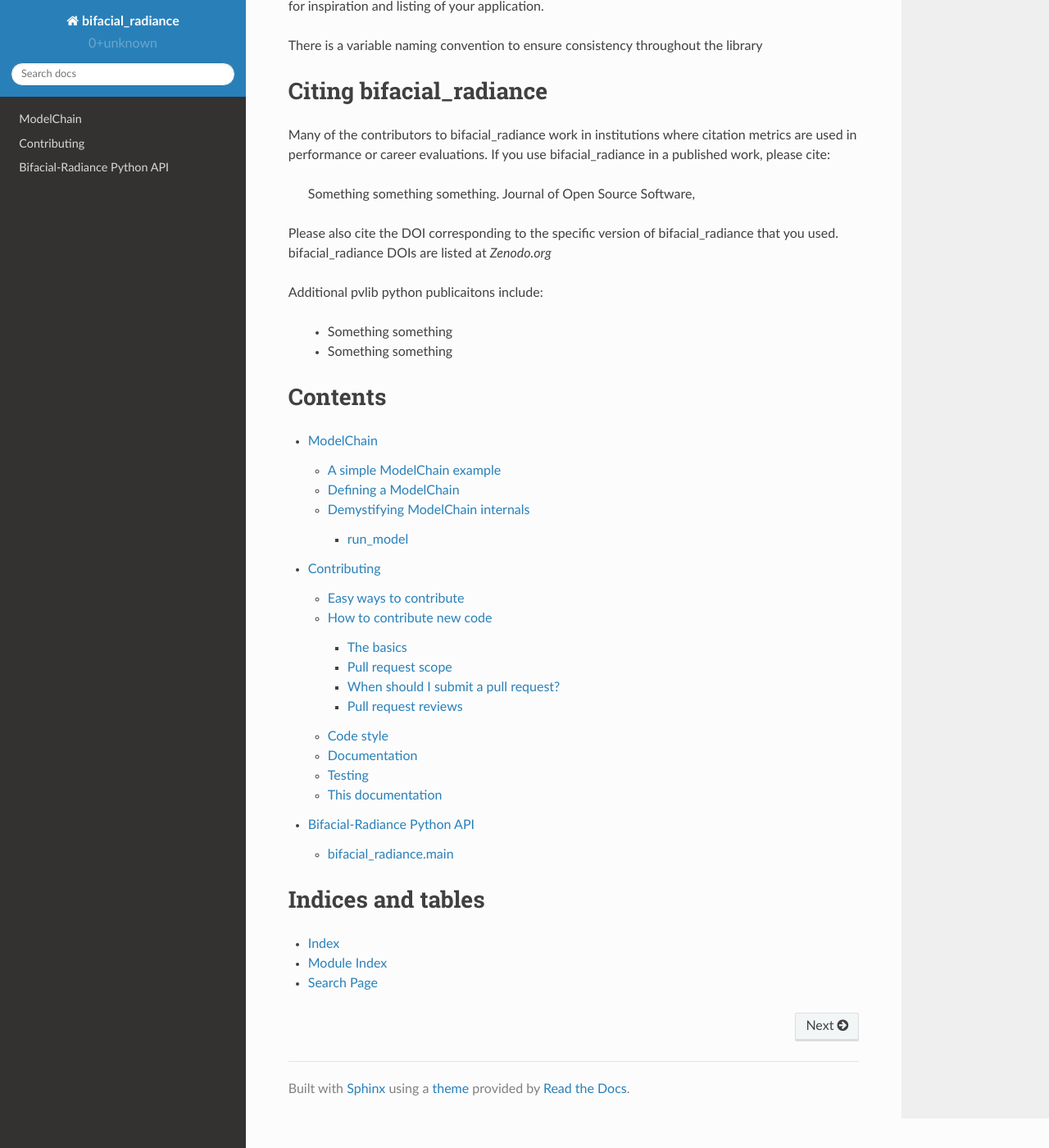
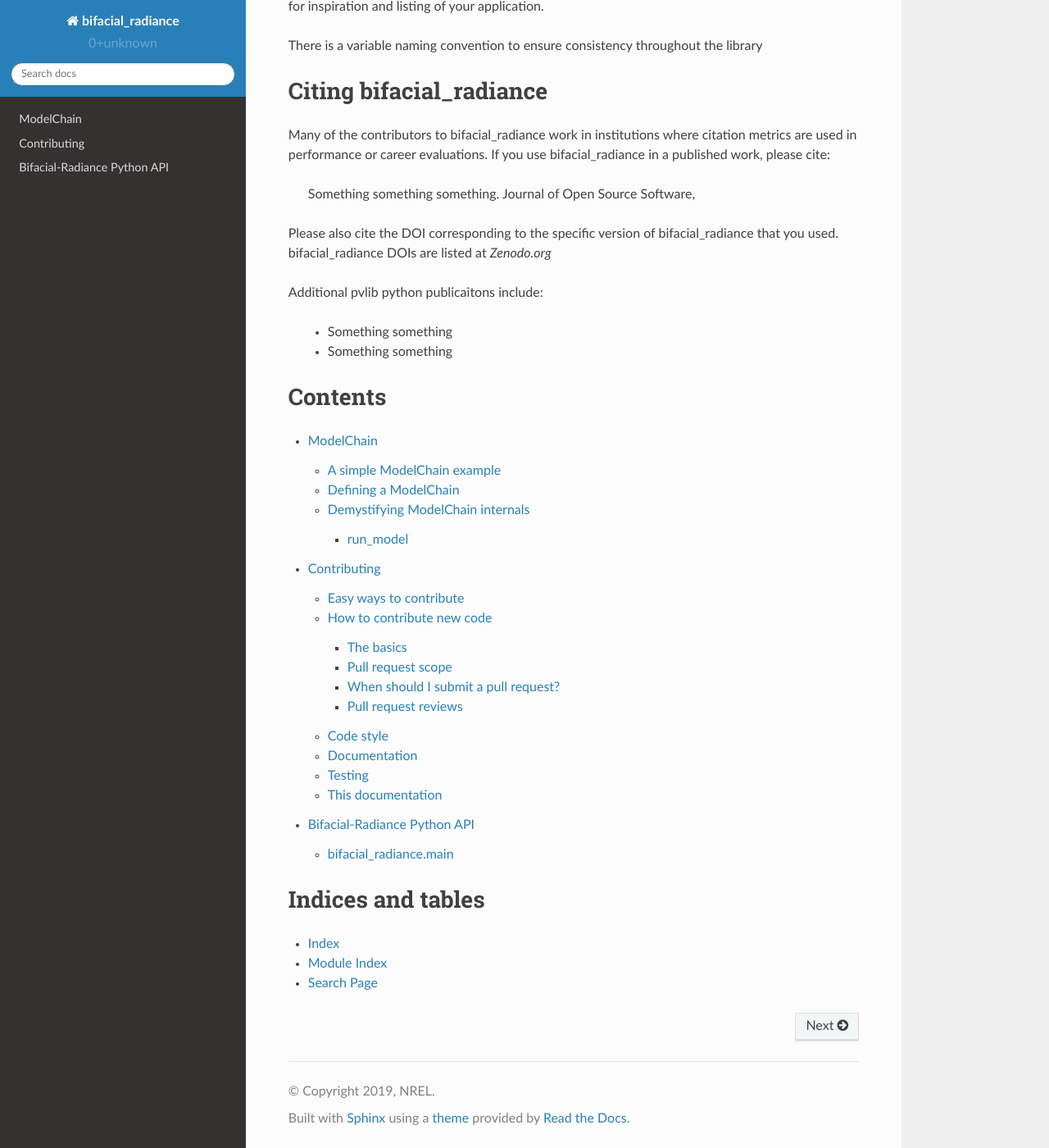
Before and after one commit to NREL/bifacial_radiance, a Sphinx documentation site: the page built from docs/sphinx/source/index.rst, in a window 1280 px wide and 1400 px high, scrolled down 711 px. Shown: the whole window at 82% size. Built offline with Sphinx 7.4.7 and the Read the Docs theme 2.0.0, drawn with Linux system fonts in a browser that asks for light colours.

Commit message:
Simplify conf.py to get working

```diff
--- a/docs/sphinx/source/conf.py
+++ b/docs/sphinx/source/conf.py
@@ -25,6 +25,7 @@
 import sys
 import os
 
+"""
 # Mock modules so RTD works
 try:
     from mock import Mock as MagicMock
@@ -38,7 +39,7 @@
 
 MOCK_MODULES = []
 sys.modules.update((mod_name, Mock()) for mod_name in MOCK_MODULES)
-
+"""
 import pandas as pd
 pd.show_versions()
 
@@ -57,15 +58,16 @@
 # extensions coming with Sphinx (named 'sphinx.ext.*') or your custom
 # ones.
 extensions = [
+    #'sphinx.ext.autodoc',
+    #'sphinx.ext.mathjax',
+    #'sphinx.ext.viewcode',
+    'sphinx.ext.intersphinx',
     'sphinx.ext.autodoc',
-    'sphinx.ext.mathjax',
-    'sphinx.ext.viewcode',
-    'sphinx.ext.intersphinx',
-    'sphinx.ext.extlinks',
-    'sphinx.ext.napoleon',
-    'sphinx.ext.autosummary',
-    'IPython.sphinxext.ipython_directive',
-    'IPython.sphinxext.ipython_console_highlighting',
+    #'sphinx.ext.extlinks',
+    #'sphinx.ext.napoleon',
+    #'sphinx.ext.autosummary',
+    #'IPython.sphinxext.ipython_directive',
+    #'IPython.sphinxext.ipython_console_highlighting',
     'sphinx.ext.doctest',
     'sphinx.ext.todo'
 ]
@@ -77,19 +79,19 @@
 #autoapi_type = 'python'
 #autoapi_dirs = '../../../bifacial_radiance'
 
-napoleon_use_rtype = False  # group rtype on same line together with return
+#napoleon_use_rtype = False  # group rtype on same line together with return
 
 # Add any paths that contain templates here, relative to this directory.
 templates_path = ['_templates']
 
 # The suffix of source filenames.
-source_suffix = '.rst'
+#source_suffix = '.rst'
 
 # The encoding of source files.
 #source_encoding = 'utf-8-sig'
 
 # The master toctree document.
-master_doc = 'index'
+#master_doc = 'index'
 
 # General information about the project.
 project = u'bifacial_radiance'
@@ -111,9 +113,9 @@
 exclude_patterns = ['whatsnew/*', '**.ipynb_checkpoints']
 
 # The name of the Pygments (syntax highlighting) style to use.
-pygments_style = 'sphinx'
+#pygments_style = 'sphinx'
 
-autosummary_generate = True
+#autosummary_generate = True
 
 
 # -- Options for HTML output -------------------------------------------------
@@ -121,6 +123,7 @@
 # The theme to use for HTML and HTML Help pages.  See the documentation for
 # a list of builtin themes.
 # on_rtd is whether we are on readthedocs.org
+
 on_rtd = os.environ.get('READTHEDOCS', None) == 'True'
 
 if not on_rtd:  # only import and set the theme if we're building docs locally
@@ -136,16 +139,16 @@
 html_static_path = ['_static']
 
 # If true, "(C) Copyright ..." is shown in the HTML footer. Default is True.
-html_show_copyright = False
+html_show_copyright = True
 
 # Output file base name for HTML help builder.
 htmlhelp_basename = 'bifacial_radiancedoc'
 
 # A workaround for the responsive tables always having annoying scrollbars.
-def setup(app):
-    app.add_stylesheet("no_scrollbars.css")
+#def setup(app):
+#    app.add_stylesheet("no_scrollbars.css")
 
-
+"""
 # -- Options for LaTeX output ---------------------------------------------
 
 latex_elements = {
@@ -241,3 +244,4 @@
 nbsphinx_allow_errors = True
 
 ipython_warning_is_error = False
+"""
```
